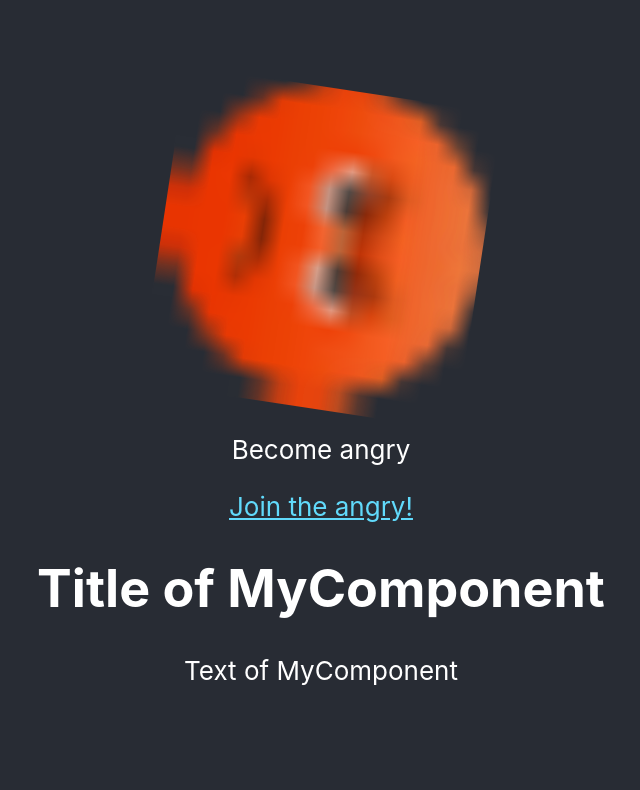
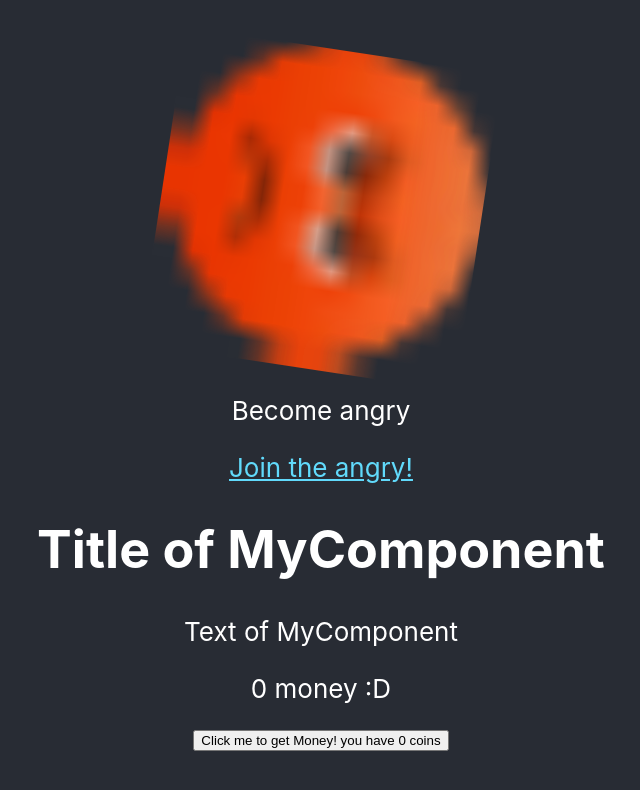
Before and after one commit to Wolfelijolex/Angry-Clicker, a React (Create React App) app: page / in a window 1280 px wide. Shown: the top 790 px of the page, without its empty margins (319-959 px from the left). Built offline with nearby package versions, Linux system fonts and the light colour scheme.

Commit message:
add basic global state

```diff
--- a/package.json
+++ b/package.json
@@ -12,6 +12,7 @@
     "@types/react-dom": "^18.0.0",
     "react": "^18.2.0",
     "react-dom": "^18.2.0",
+    "react-redux": "^8.0.4",
     "react-scripts": "5.0.1",
     "typescript": "^4.4.2",
     "web-vitals": "^2.1.0"
@@ -36,6 +37,7 @@
     ]
   },
   "devDependencies": {
+    "@reduxjs/toolkit": "^1.8.6",
     "eslint": "^8.26.0",
     "eslint-plugin-editorconfig": "^4.0.2",
     "eslint-plugin-react": "^7.31.10",
--- /dev/null
+++ b/src/app/slicers.ts
@@ -0,0 +1,36 @@
+import { createSlice, PayloadAction } from "@reduxjs/toolkit";
+
+// ----------------- Money -----------------
+export const moneySlice = createSlice({
+  name: "money",
+  initialState: 0,
+  reducers: {
+    add: (state, action: PayloadAction<number>) => state + action.payload,
+    subtract: (state, action: PayloadAction<number>) => state - action.payload,
+  },
+});
+
+// ----------------- Upgrades -----------------
+const initialUpgrades = {
+  clickMultiplier: 1,
+};
+
+export const upgradesSlice = createSlice({
+  name: "upgrades",
+  initialState: initialUpgrades,
+  reducers: {
+    add: (state, action: PayloadAction<UpgradeUpdate>) => {
+      return {
+        ...state,
+        [action.payload.id]: state[action.payload.id] + action.payload.amount,
+      };
+    },
+  },
+});
+
+export type UpgradeUpdate = {
+  id: keyof typeof initialUpgrades;
+  amount: number;
+};
+
+// ----------------- Autoclickes -----------------
--- /dev/null
+++ b/src/app/store.ts
@@ -0,0 +1,11 @@
+import { configureStore } from "@reduxjs/toolkit";
+import { moneySlice, upgradesSlice } from "./slicers";
+
+export const store = configureStore({
+  reducer: {
+    money: moneySlice.reducer,
+    upgrades: upgradesSlice.reducer,
+  },
+});
+
+export type RootState = ReturnType<typeof store.getState>;
--- a/src/components/MyComponent/MyComponent.tsx
+++ b/src/components/MyComponent/MyComponent.tsx
@@ -1,4 +1,6 @@
 import React from "react";
+import { useSelector } from "react-redux";
+import { RootState } from "../../app/store";
 
 type MyComponentProps = {
   title: string;
@@ -6,10 +8,13 @@
 };
 
 function MyComponent(props: MyComponentProps) {
+  const money = useSelector((state: RootState) => state.money);
+
   return (
     <div>
       <h1>{props.title}</h1>
       <p>{props.text}</p>
+      <p>{money} money :D</p>
     </div>
   );
 }
--- a/src/index.tsx
+++ b/src/index.tsx
@@ -3,11 +3,15 @@
 import "./styles/index.css";
 import App from "./pages/App/App";
 import reportWebVitals from "./reportWebVitals";
+import { Provider } from "react-redux";
+import { store } from "./app/store";
 
 const root = ReactDOM.createRoot(document.getElementById("root") as HTMLElement);
 root.render(
   <React.StrictMode>
-    <App />
+    <Provider store={store}>
+      <App />
+    </Provider>
   </React.StrictMode>
 );
 
--- a/src/pages/App/App.tsx
+++ b/src/pages/App/App.tsx
@@ -2,8 +2,14 @@
 import logo from "../../assets/angryScaled.png";
 import "../../styles/pages/App.css";
 import MyComponent from "../../components/MyComponent/MyComponent";
+import { useDispatch, useSelector } from "react-redux";
+import { RootState } from "../../app/store";
+import { moneySlice } from "../../app/slicers";
 
 function App() {
+  const money = useSelector((state: RootState) => state.money);
+  const dispatch = useDispatch();
+
   return (
     <div className="App">
       <header className="App-header">
@@ -13,6 +19,9 @@
           Join the angry!
         </a>
         <MyComponent title="Title of MyComponent" text="Text of MyComponent"></MyComponent>
+        <button onClick={() => dispatch(moneySlice.actions.add(1))}>
+          Click me to get Money! you have {money} coins
+        </button>
       </header>
     </div>
   );
```
Also changed, not shown: 1 other file (tests, documents, lock files or other folders).
